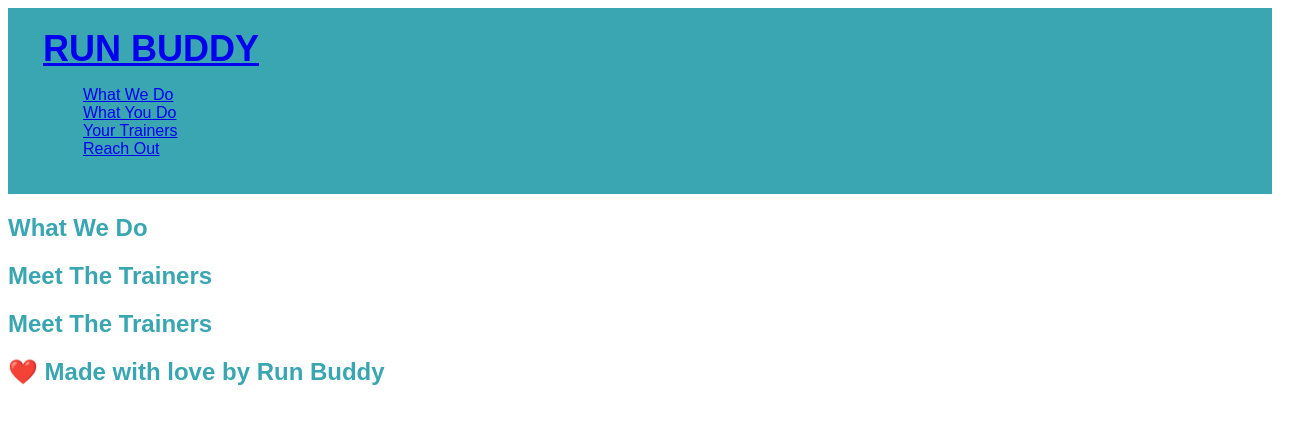
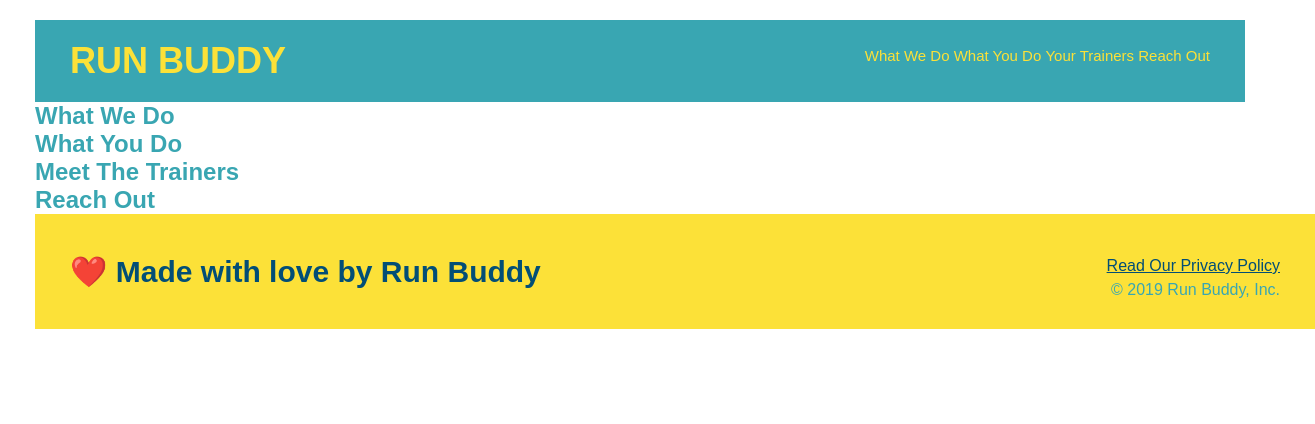
Before and after one commit to Kimmulligan/code-runbuddy-2, a plain HTML site: page index.html in a window 1280 px wide. Shown: the whole page, 1315 px wide, since content can reach past the window. Drawn offline with Linux system fonts and the light colour scheme.

Commit message:
ul in nave bar

```diff
--- a/assets/css/style.css
+++ b/assets/css/style.css
@@ -1,7 +1,12 @@
-body {
+* {
+    margin:0;
+    padding: 0
+}
+    body {
     /* more on this crazy alphanumerical balue in a minute! */
     color: #39a6b2;
     font-family: Arial, Helvetica, sans-serif;
+    padding:20px 35px;
 }
 
 /* apply styles to <header> */
@@ -14,4 +19,37 @@ header h1 {
     font-size: 36px;
     color: #fce138;
     margin: 0;
+    display: inline;
 }
+header a {
+    text-decoration: none;
+    color: #fce138;
+}
+header nav {
+    float: right;
+    margin: 7px 0;
+}
+header nav ul li {
+    display: inline;
+    font-size: 15px;
+
+}
+footer {
+    background: #fce138;
+    width: 100%;
+    padding: 40px 35px;
+}
+footer h2 {
+    display: inline;
+    color: #024e76;
+    font-size: 30px;
+    margin: 0;
+}
+footer div {
+    float: right;
+    line-height: 1.5;
+    text-align: right;
+}
+footer a {
+    color: #024e76
+}
--- a/index.html
+++ b/index.html
@@ -41,6 +41,11 @@
             <h2>What We Do</h2>
         </section>
 
+        <!-- "what you do" section-->
+        <section>
+            <h2>What You Do</h2>
+        </section>
+
         <!-- "meet the trainers" section-->
         <section>
             <h2>Meet The Trainers</h2>
@@ -48,12 +53,16 @@
 
         <!-- "reach out" section -->
         <section>
-            <h2>Meet The Trainers</h2>
+            <h2>Reach Out</h2>
         </section>
-    </body>
+        </body>
 
     <!-- footer -->
     <footer>
         <h2 >❤️  Made with love by Run Buddy</h2>
+        <div>
+            <a href="#">Read Our Privacy Policy</a><br />
+            &copy; 2019 Run Buddy, Inc.
+        </div>
     </footer>
 </html>
```
